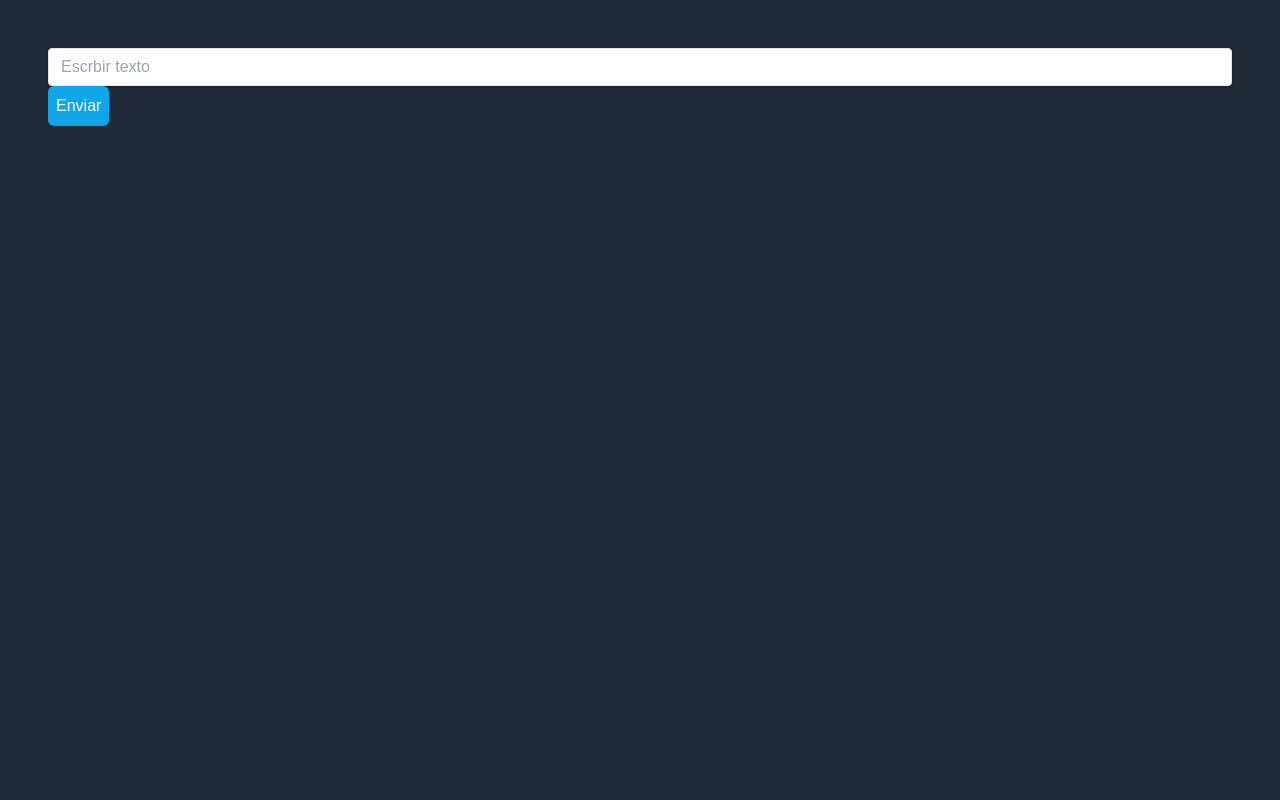
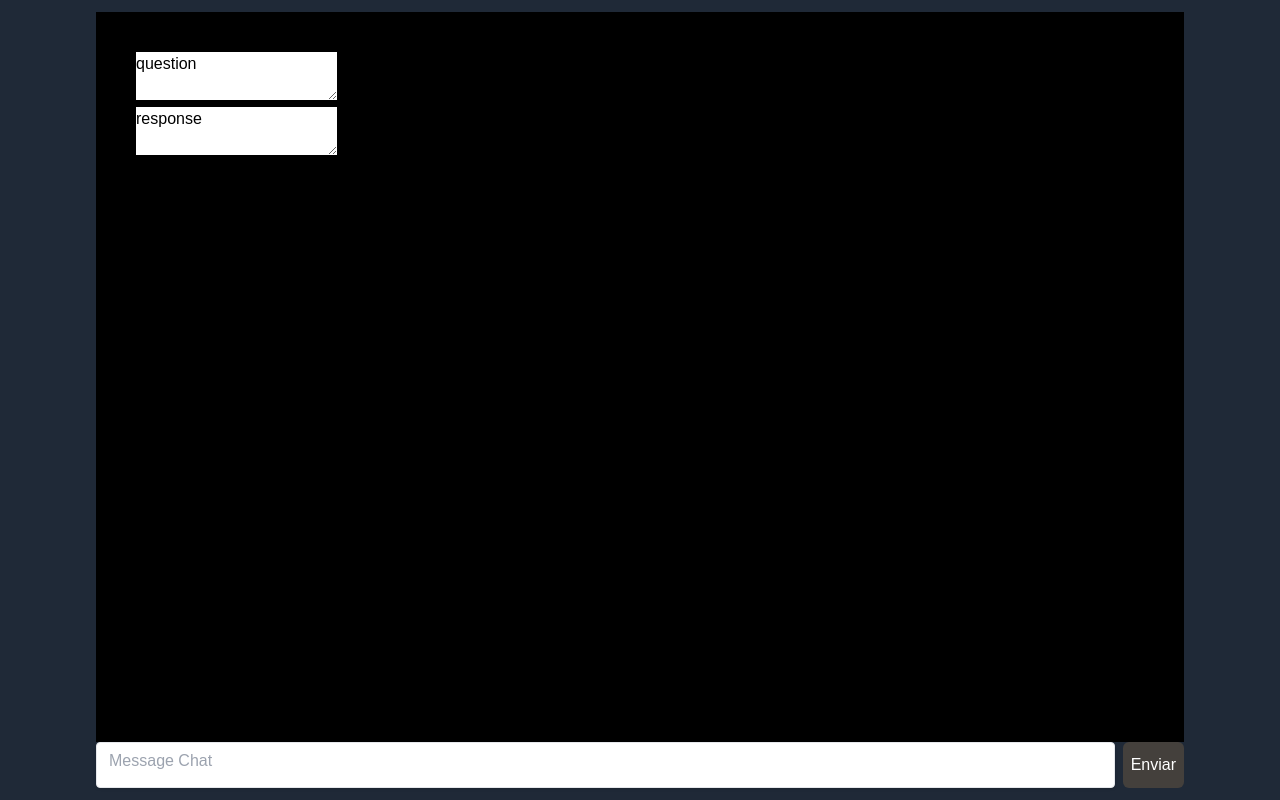
Before and after one commit to c4miloarriagada/gptemplate, a FastAPI app: page /chat/ in a window 1280 px wide. Run offline with FastAPI, Linux system fonts and the light colour scheme; some libraries are stand-ins or nearby versions; some web fonts are replaced.

Commit message:
add chat page

```diff
--- a/src/static/js/chat.js
+++ b/src/static/js/chat.js
@@ -2,12 +2,12 @@
 ;(() => {
   document.addEventListener('DOMContentLoaded', () => {
     const sendButton = document.getElementById('sendButton')
-    const input = document.getElementById('text')
+    const text = document.getElementById('text-box')
     const chatMessages = document.getElementById('chatMessages')
     const sendMessage = async () => {
-      const message = input.value.trim()
+      const message = text.value.trim()
       if (message !== '') {
-        input.value = ''
+        text.value = ''
         const data = await fetchtHandler({
           body: { message },
           method: 'POST',
@@ -15,6 +15,11 @@
         })
       }
     }
+    const textAreaHandler = () => {
+      text.style.height = 'auto'
+      text.style.height = text.scrollHeight + 'px'
+    }
+    text.addEventListener('input', textAreaHandler)
     sendButton.addEventListener('click', sendMessage)
   })
 })()
--- a/src/templates/chat.html
+++ b/src/templates/chat.html
@@ -12,16 +12,27 @@
 </head>
 
 <body class="bg-gray-800 h-dvh ">
-    <main class="container h-full w-full  flex ">
-        <section class="h-full w-full p-12">
+    <main class=" h-full w-full justify-center flex ">
+        <section class="container h-full w-full px-24 py-3 flex flex-col justify-between">
 
-            <input
-                class="shadow block appearance-none border rounded w-full py-2 px-3 text-gray-700 leading-tight focus:outline-none focus:shadow-outline"
-                id="text" type="text" placeholder="Escrbir texto">
-            <button
-                class="block rounded-md bg-sky-500 p-2 text-white hover:bg-sky-300 transition-all ease-in duration-150"
-                id="sendButton">Enviar</button>
-            <div id="chatMessages"></div>
+            <section class="bg-black h-full gap flex flex-col p-10" id="chatMessages">
+                <div class="">
+
+                    <textarea name="question" id="response">question</textarea>
+                </div>
+                <div>
+
+                    <textarea name="response" id="response">response</textarea>
+                </div>
+            </section>
+            <div class="flex w-full gap-2 ">
+                <textarea
+                    class="shadow resize-none overflow-hidden block h-[46px] max-h-[25dvh] border rounded w-full py-2 px-3 text-gray-700 leading-tight focus:outline-sky-300 focus:shadow-outline"
+                    id="text-box" placeholder="Message Chat"></textarea>
+                <button
+                    class=" rounded-md bg-stone-700 p-2 text-white hover:bg-stone-800 transition-all ease-in duration-150"
+                    id="sendButton">Enviar</button>
+            </div>
 
         </section>
         <button></button>
```
